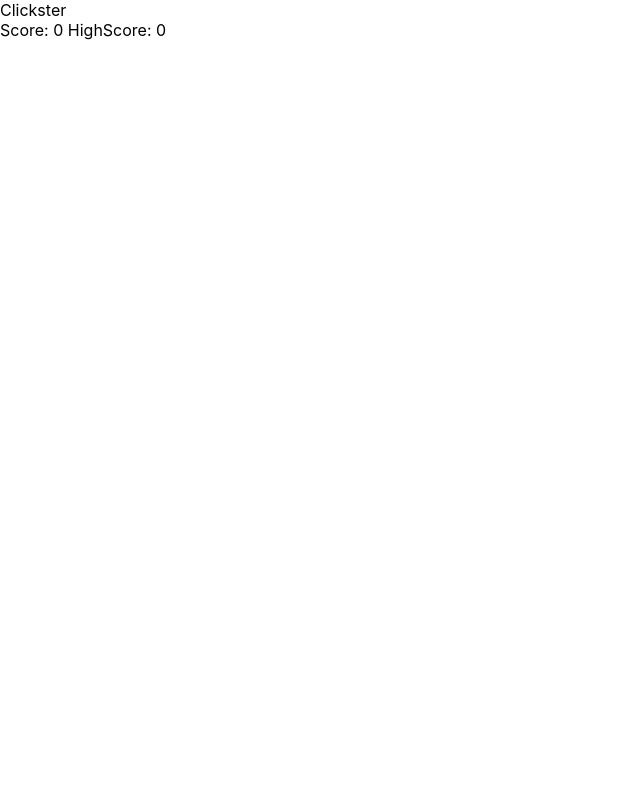
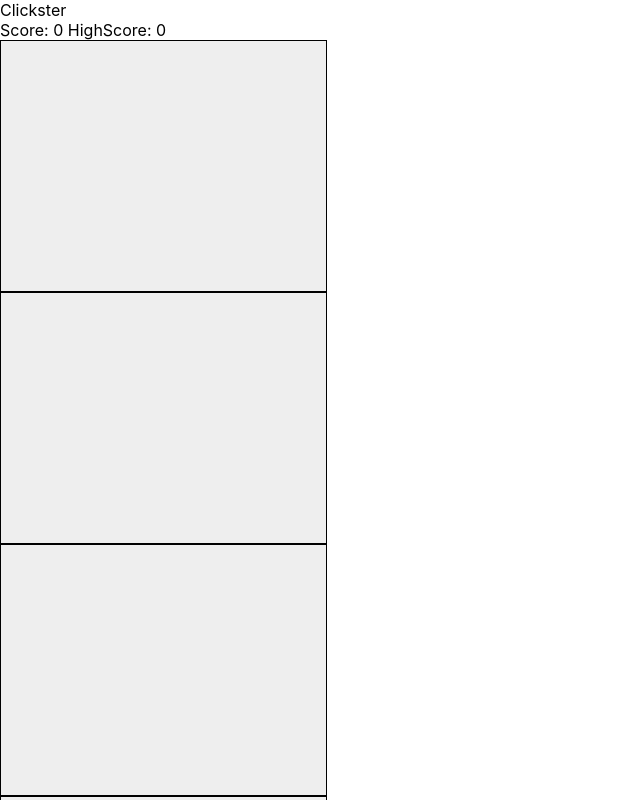
Before and after one commit to apg2677/clickster, a React (Create React App) app: page / in a window 1280 px wide. Shown: the top 800 px of the page, without its empty margins (0-640 px from the left). Built offline with nearby package versions, Linux system fonts and the light colour scheme.

Commit message:
render cards

```diff
--- /dev/null
+++ b/src/components/card.css
@@ -0,0 +1,6 @@
+.card {
+    background:#eee;
+    border:1px solid black;
+    height:250px;
+    width:325px;
+}
--- a/src/components/card.js
+++ b/src/components/card.js
@@ -1,5 +1,5 @@
 import React from "react";
-
+import "./card.css";
 
 const Card = props => (
     <div className="card" onClick={()=>props.clickCount(props.id)}>
```
